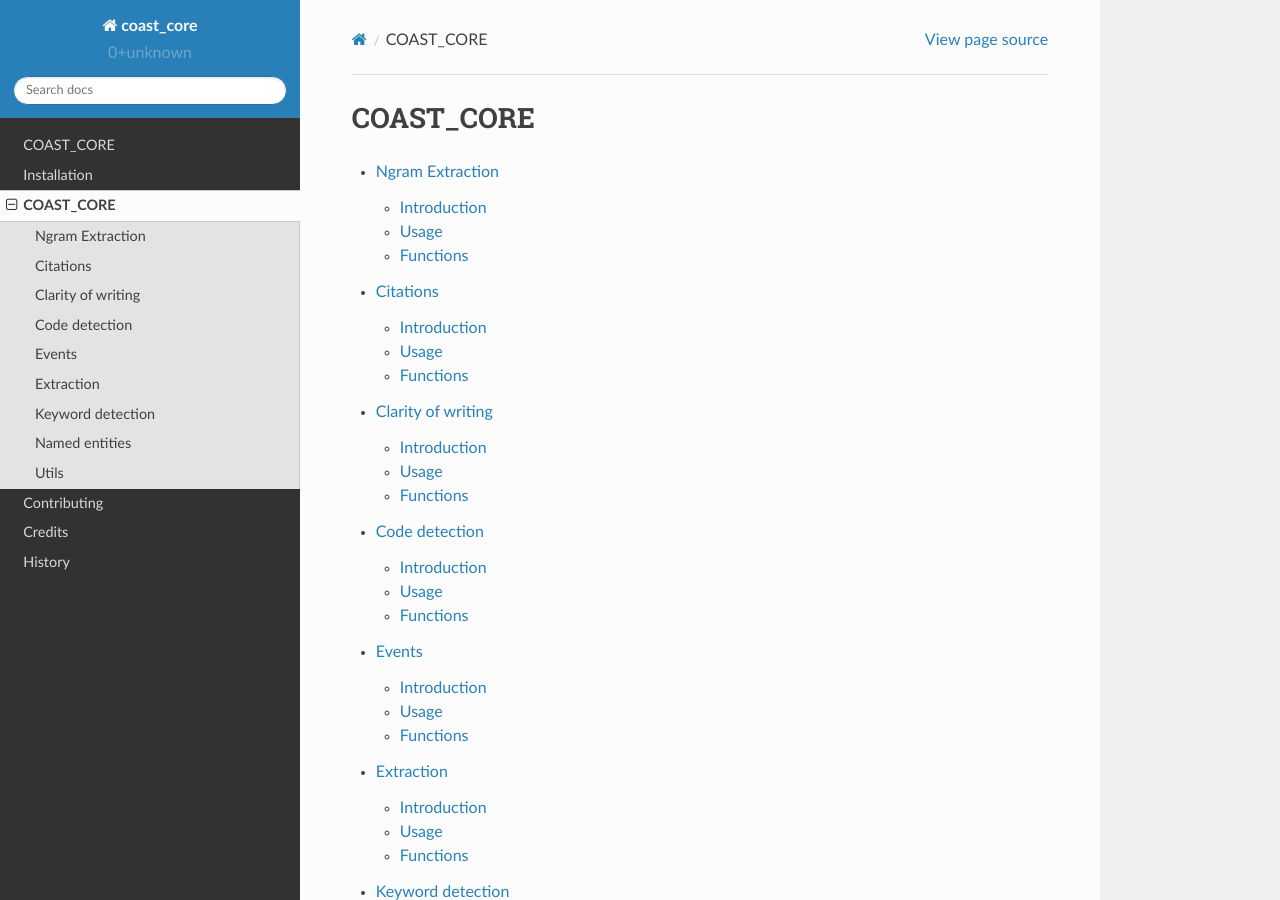
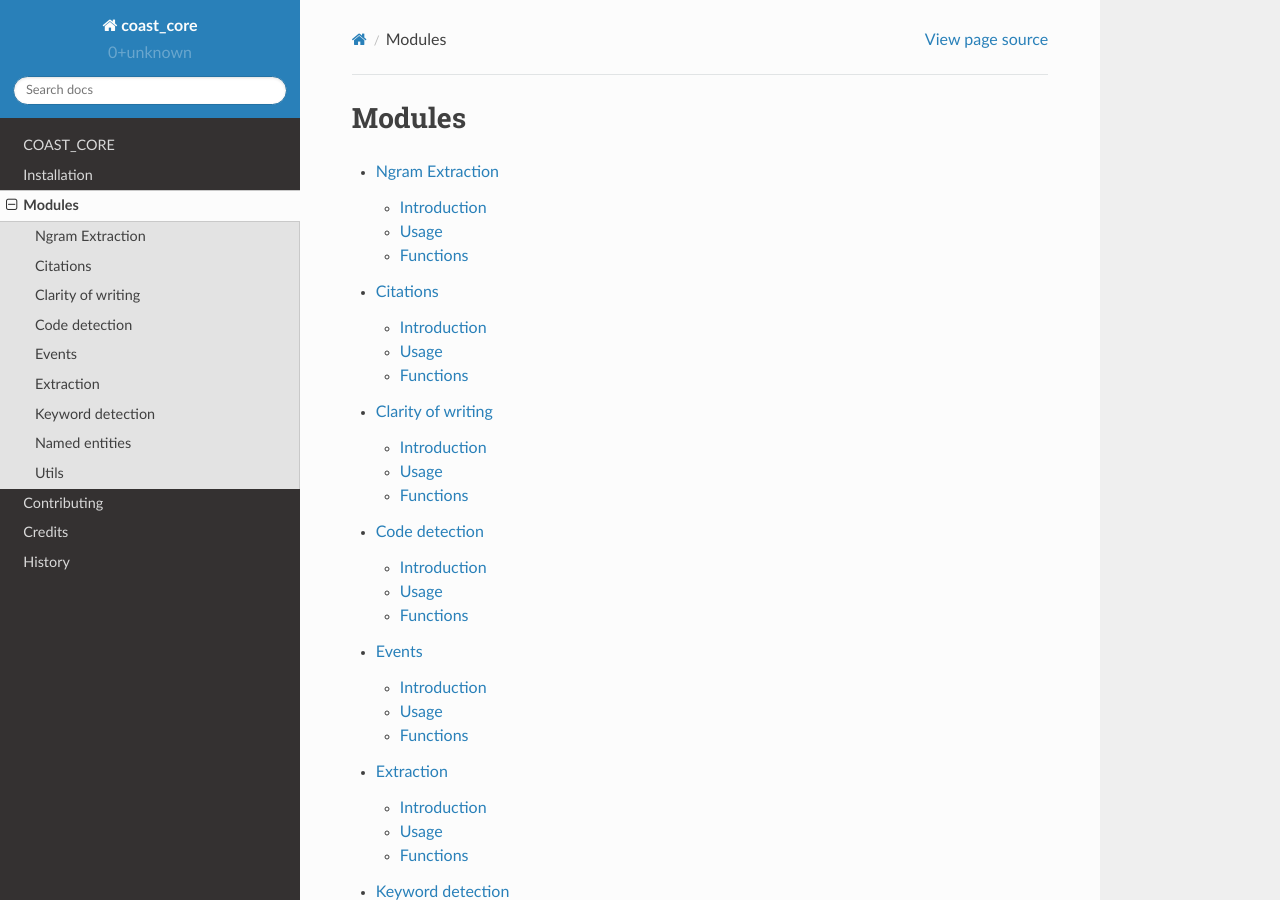
Before and after one commit to serenpa/coast_core, a Sphinx documentation site: the page built from docs/source/modules/modules.rst, in a window 1280 px wide and 900 px high. Built offline with Sphinx 7.4.7 and the Read the Docs theme 2.0.0, drawn with Linux system fonts in a browser that asks for light colours.

Commit message:
updated documentation and clean up

```diff
--- a/docs/source/modules/code_detection.rst
+++ b/docs/source/modules/code_detection.rst
@@ -11,7 +11,7 @@
 +----------------------------------------------------------+------------------------------------------------+-----------------------------------------------------+
 | Feature                                                  | Regular Expression                             | Example                                             |
 +----------------------------------------------------------+------------------------------------------------+-----------------------------------------------------+
-| Arrow functions                                          | ``.(-|=)&gt;.``                                | ``Funct funct = ()-> { console.log("Hello"); }``    |
+| Arrow functions                                          | ``.(-|=)>.``                                | ``Funct funct = ()-> { console.log("Hello"); }``    |
 +----------------------------------------------------------+------------------------------------------------+-----------------------------------------------------+
 | Full stops that don't have a space character either side | ``\w\.\w``                                     | ``my_list.append(a_value)``                         |
 +----------------------------------------------------------+------------------------------------------------+-----------------------------------------------------+
--- a/docs/source/modules/modules.rst
+++ b/docs/source/modules/modules.rst
@@ -1,5 +1,5 @@
-COAST_CORE
-==========
+Modules
+=======
 
 .. toctree::
    :maxdepth: 4
```
